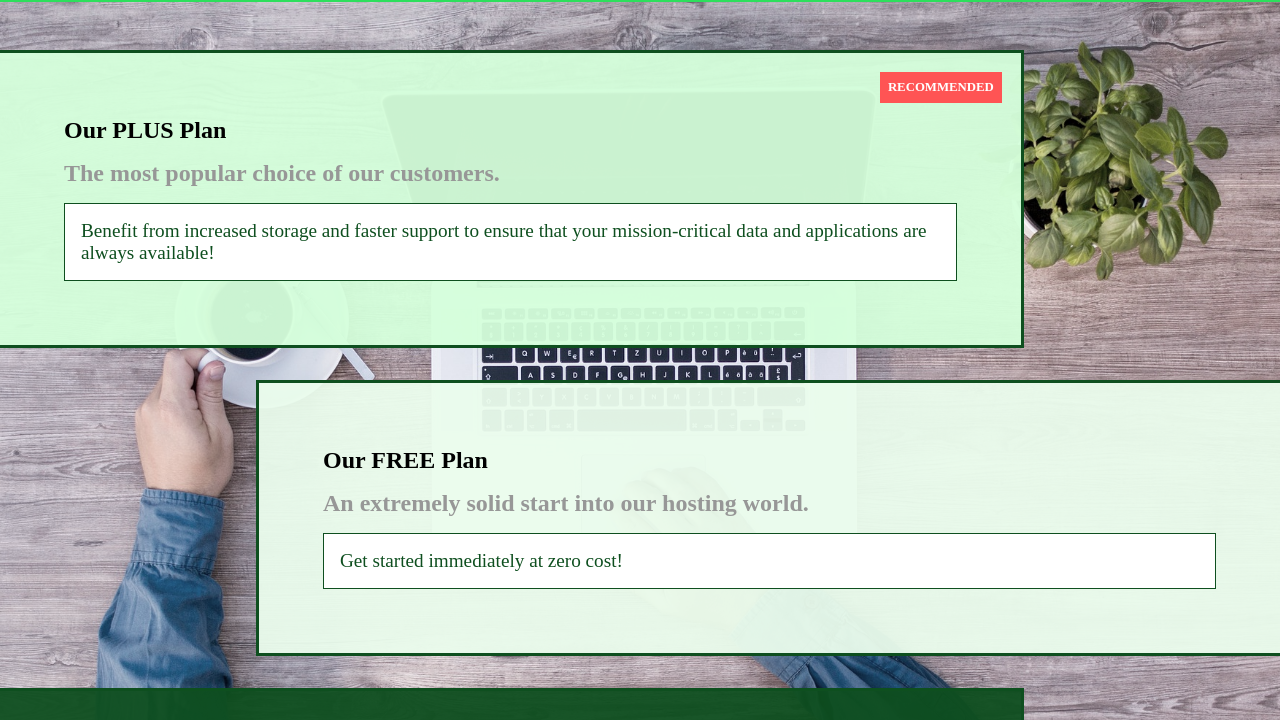
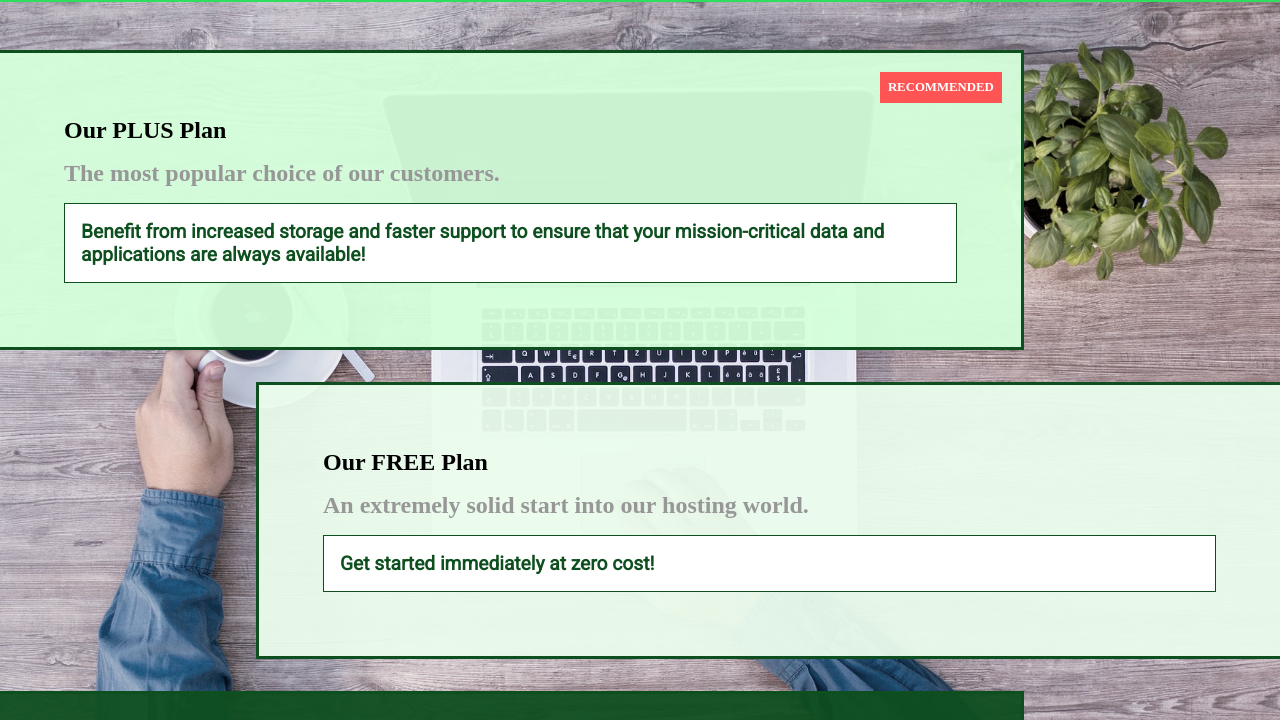
Before and after one commit to prozdrljivac/hostingPage-cssPractice, a plain HTML site: page packages/index.html in a window 1280 px wide. Shown: the part 54-774 px from the top of the page. Drawn offline with Linux system fonts and the light colour scheme.

Commit message:
Add Roboto font-family to packages page

```diff
--- a/packages/packages.css
+++ b/packages/packages.css
@@ -55,6 +55,8 @@ main {
   border: 1px solid #0e4f1f;
   color: #0e4f1f;
   background: white;
+  font-family: Roboto;
+  font-weight: 900;
 }
 
 .clearfix {
--- a/shared.css
+++ b/shared.css
@@ -1,4 +1,4 @@
-@import url('https://fonts.googleapis.com/css2?family=Roboto&display=swap');
+@import url('https://fonts.googleapis.com/css2?family=Roboto&:wght@400;700&display=swap');
 @import url('https://fonts.googleapis.com/css2?family=Anton&display=swap');
 @import url('https://fonts.googleapis.com/css2?family=Montserrat:wght@400;700&display=swap');
 
```
